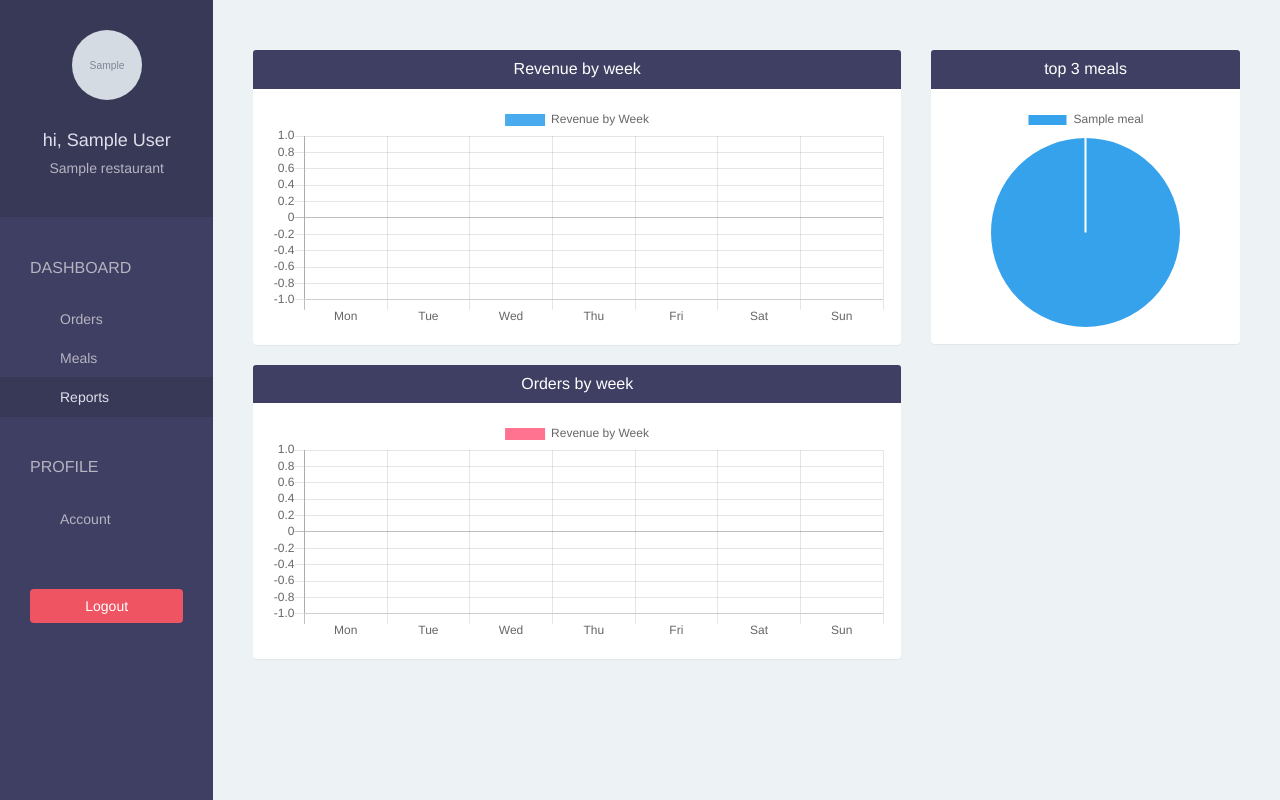
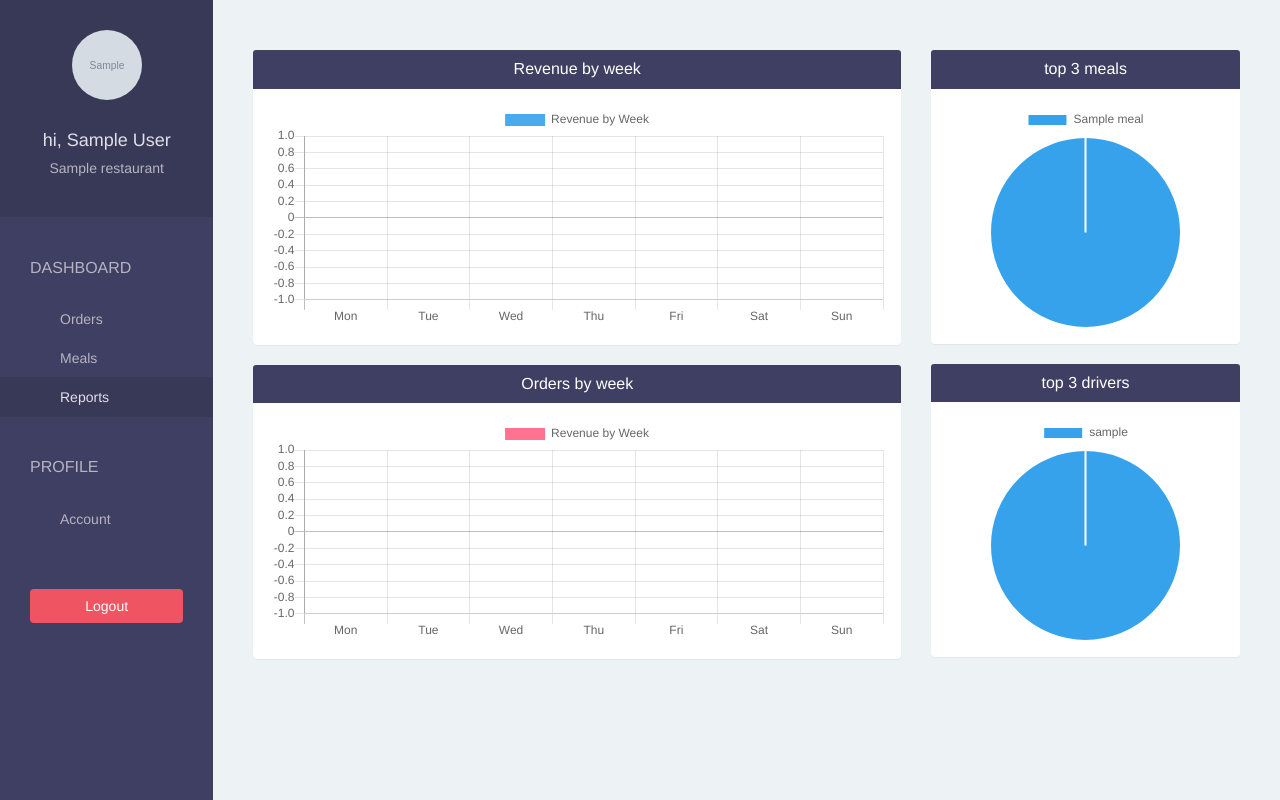
Before and after one commit to mattchw/Foodtasker-django, a Django app: page /restaurant/report/ in a window 1280 px wide. Run offline with Django 3.2, Linux system fonts and the light colour scheme; a user stored in the database is signed in; tables that the repository leaves empty hold one stand-in row (values such as "Sample post"); grey boxes marked "Sample" are stand-in pictures; some libraries are stand-ins or nearby versions.

Commit message:
report function

```diff
--- a/demo/settings.py
+++ b/demo/settings.py
@@ -165,3 +165,5 @@
     'social_core.pipeline.social_auth.load_extra_data',
     'social_core.pipeline.user.user_details',
 )
+
+STRIPE_API_KEY = 'sk_test_SumJFLeKUVT9OlzsESPaTxiS'
--- a/foodtaskerapp/templates/restaurant/report.html
+++ b/foodtaskerapp/templates/restaurant/report.html
@@ -98,6 +98,36 @@
           </script>
         </div>
       </div>
+      <!-- top 3 drivers all time -->
+      <div class="panel">
+        <div class="panel-heading bg-blue">
+          <h4 class="panel-title text-center text-white">
+            top 3 drivers
+          </h4>
+        </div>
+        <div class="panel-body">
+          <canvas id="driverChart" height="242"></canvas>
+          <script type="text/javascript">
+            var ctx = document.getElementById('driverChart').getContext("2d");
+            var data = {
+              labels: {{driver.labels|safe}},
+              datasets: [
+                {
+                  label: "Revenue by Week",
+                  backgroundColor: [
+                    "#36A2EB","#FFCE56","#FF6384"
+                  ],
+                  data: {{driver.data}}
+                }
+              ]
+            };
+            new Chart(ctx, {
+              type: 'pie',
+              data: data
+            })
+          </script>
+        </div>
+      </div>
     </div>
   </div>
 {% endblock %}
--- a/foodtaskerapp/views.py
+++ b/foodtaskerapp/views.py
@@ -5,9 +5,9 @@
 from django.contrib.auth import authenticate, login
 
 from django.contrib.auth.models import User
-from foodtaskerapp.models import Meal, Order
+from foodtaskerapp.models import Meal, Order, Driver
 
-from django.db.models import Sum
+from django.db.models import Sum, Count, Case, When
 
 # Create your views here.
 def home(request):
@@ -116,10 +116,25 @@
         "data": [meal.total_order or 0 for meal in top3_meals]
     }
 
+    # top 3 drivers
+    top3_drivers = Driver.objects.annotate(
+        total_order = Count(
+            Case(
+                When(order__restaurant=request.user.restaurant, then=1)
+            )
+        )
+    ).order_by("-total_order")[:3]
+
+    driver = {
+        "labels": [driver.user.get_username() for driver in top3_drivers],
+        "data": [driver.total_order for driver in top3_drivers]
+    }
+
     return render(request, 'restaurant/report.html', {
         "revenue": revenue,
         "orders": orders,
-        "meal": meal
+        "meal": meal,
+        "driver": driver
     })
 
 def restaurant_sign_up(request):
--- a/requirements.txt
+++ b/requirements.txt
@@ -3,6 +3,7 @@
 Pillow==3.3.0
 whitenoise==3.2.1
 dj-database-url==0.4.1
-psycopg2==2.7.2
+psycopg2==2.6.2
 django-rest-framework-social-oauth2==1.0.4
 django-bootstrap3==7.0.1
+stripe==1.37.0
```
